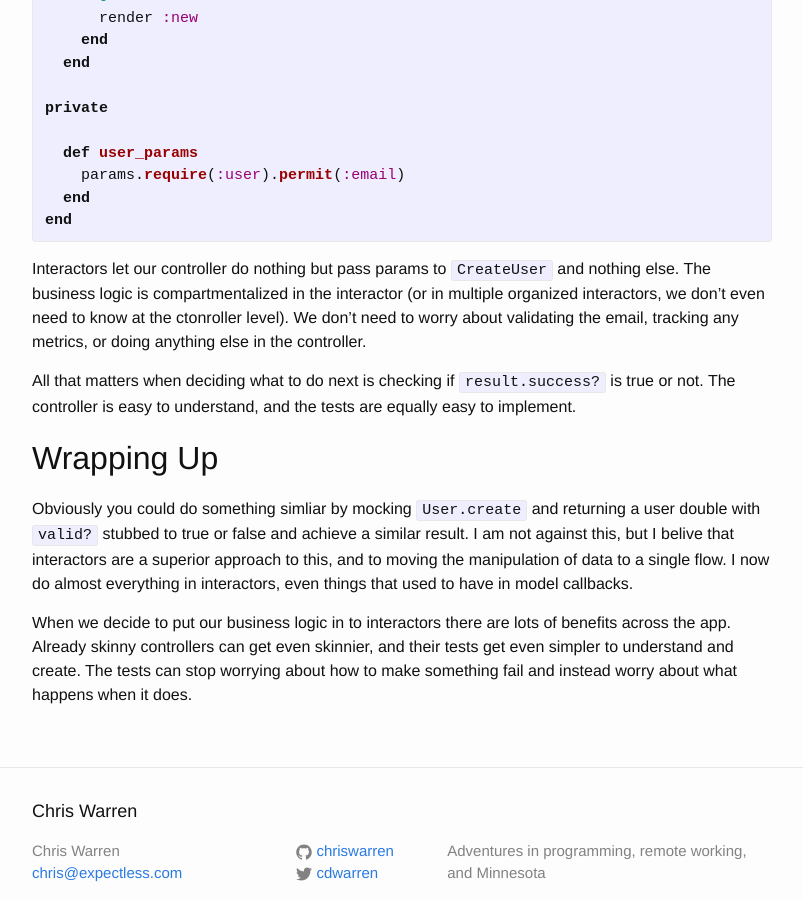
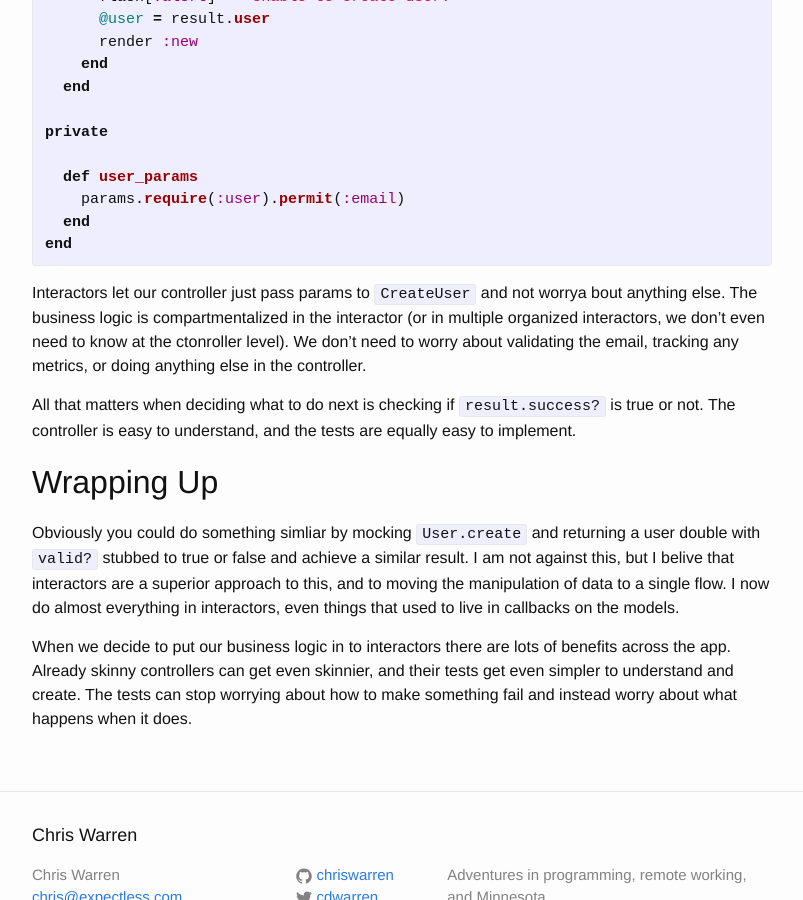
Before and after one commit to chriswarren/chriswarren.github.io, a Jekyll site: the page built from _posts/2015-03-13-testing-controllers-with-interactors.md, in a window 1280 px wide and 900 px high, scrolled down 1997 px. Shown: the whole window, without its empty margins (238-1041 px from the left). Built offline with Jekyll 4.4.1, drawn with Linux system fonts in a browser that asks for light colours; some of the changed text lies outside the part shown.

Commit message:
edits based on early reader feedback

```diff
--- a/_posts/2015-03-13-testing-controllers-with-interactors.md
+++ b/_posts/2015-03-13-testing-controllers-with-interactors.md
@@ -6,7 +6,7 @@ categories: interactors testing
 
 One of my favorite developments from moving to [interactors](http://github.com/collectiveidea/interactor) in my Rails apps has been the way it's enabled me to clean up my controller tests. Before, my controller tests needed to know what combination of attributes would cause a failure when creating a new user, for example. If that changed, my tests broke.
 
-Really, all a controller test should be looking at is what happens when the call is successful, and what happens when it fails. Do we load the page? Do we redirect? Do we display a flash message? That's what really matters, and interactors make it pretty easy to do that.
+Really, all a controller test should be looking at is what happens when the call is successful, and what happens when it fails. Do we load the page? Do we redirect? Do we display a flash message? That's what really matters, and interactors make it easier to manage and test those scenarios without getting lost in the details of what makes it fail.
 
 ## Testing the Controller
 We know that the controller is going to hit our `CreateUser` interactor, and whether or not it is successful determines what the user sees next. Rather than concerning ourselves with how to create success or failure we can instead stub `CreateUser.call` and only test what the controller is actually responsible for.
@@ -77,11 +77,11 @@ private
 end
 {% endhighlight %}
 
-Interactors let our controller do nothing but pass params to `CreateUser` and nothing else. The business logic is compartmentalized in the interactor (or in multiple organized interactors, we don't even need to know at the ctonroller level). We don't need to worry about validating the email, tracking any metrics, or doing anything else in the controller.
+Interactors let our controller just pass params to `CreateUser` and not worrya bout anything else. The business logic is compartmentalized in the interactor (or in multiple organized interactors, we don't even need to know at the ctonroller level). We don't need to worry about validating the email, tracking any metrics, or doing anything else in the controller.
 
 All that matters when deciding what to do next is checking if `result.success?` is true or not. The controller is easy to understand, and the tests are equally easy to implement.
 
 ## Wrapping Up
-Obviously you could do something simliar by mocking `User.create` and returning a user double with `valid?` stubbed to true or false and achieve a similar result. I am not against this, but I belive that interactors are a superior approach to this, and to moving the manipulation of data to a single flow. I now do almost everything in interactors, even things that used to have in model callbacks.
+Obviously you could do something simliar by mocking `User.create` and returning a user double with `valid?` stubbed to true or false and achieve a similar result. I am not against this, but I belive that interactors are a superior approach to this, and to moving the manipulation of data to a single flow. I now do almost everything in interactors, even things that used to live in callbacks on the models.
 
 When we decide to put our business logic in to interactors there are lots of benefits across the app. Already skinny controllers can get even skinnier, and their tests get even simpler to understand and create. The tests can stop worrying about how to make something fail and instead worry about what happens when it does.
```
Also changed, not shown: _posts/2015-03-13-drying-interactors-part-1.md (+1 -1 lines).
